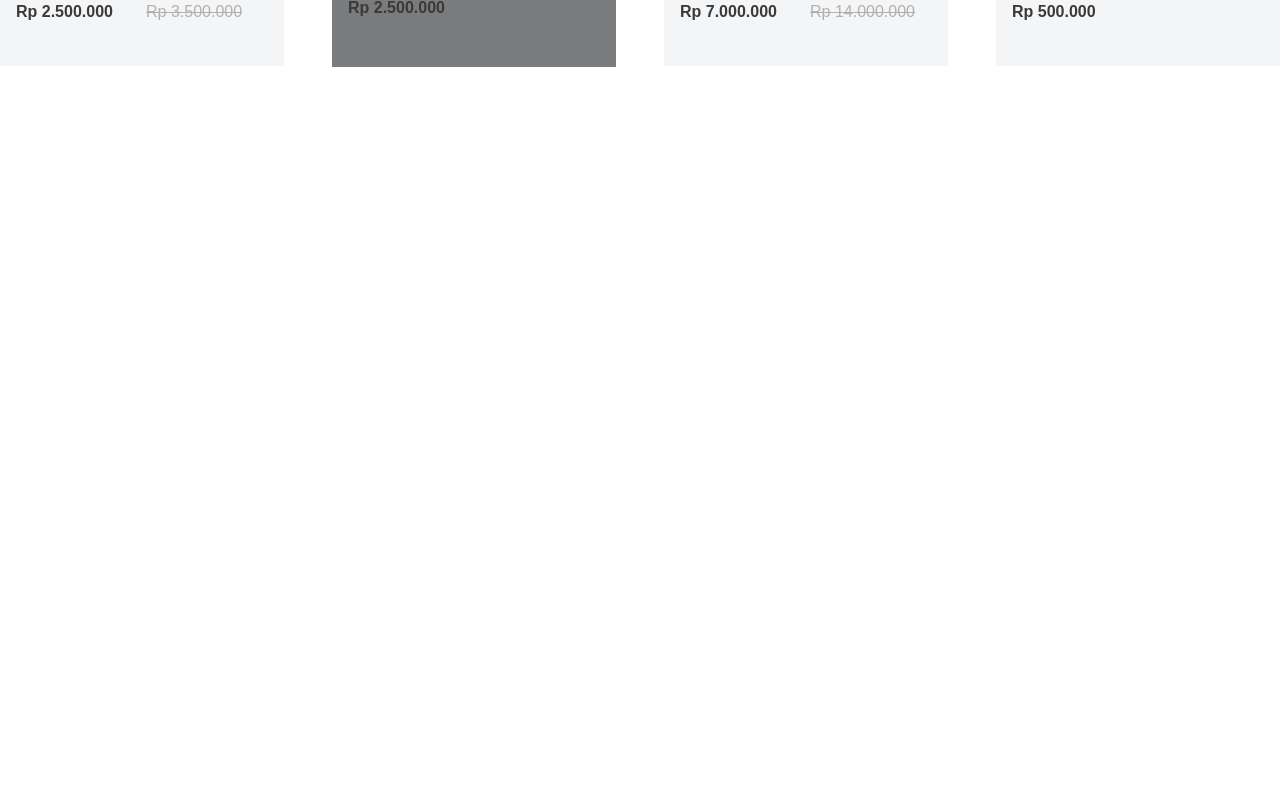
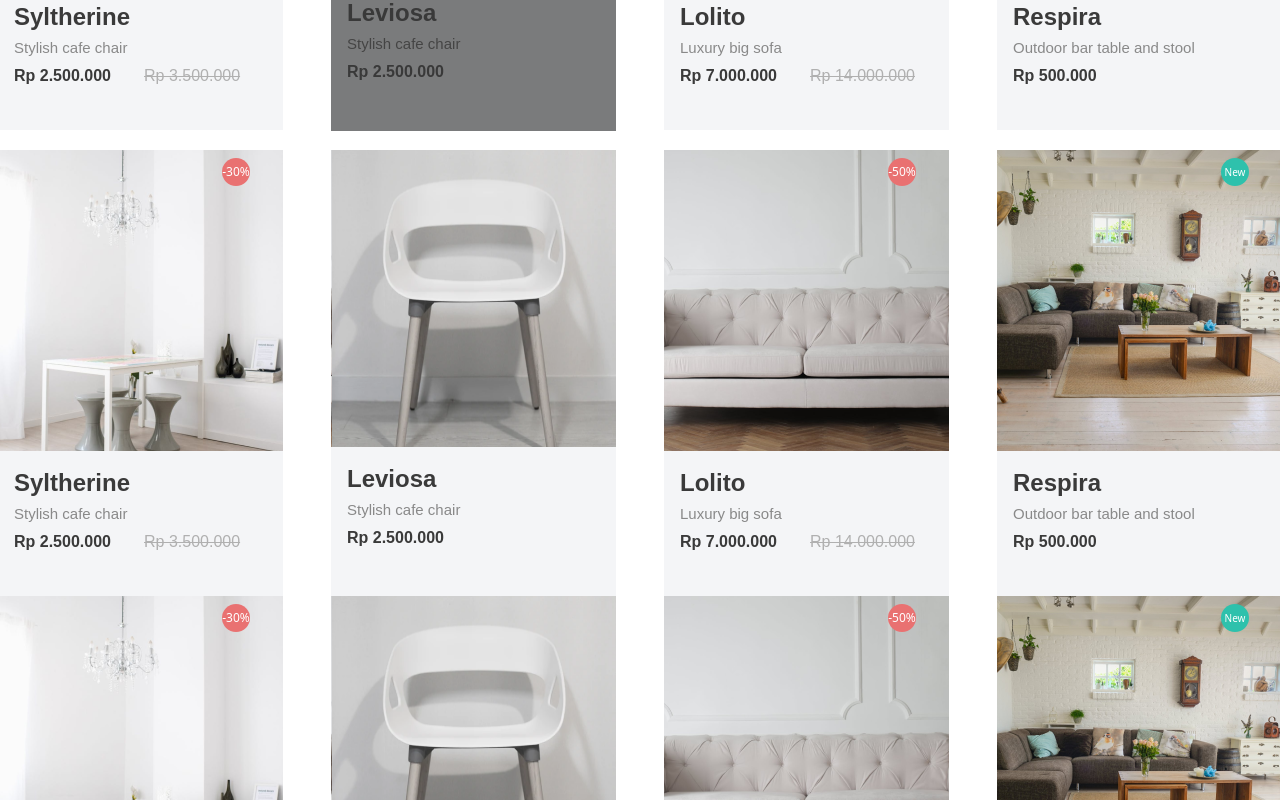
Before and after one commit to LucasFiorentin/tela, a React (Vite) app: page / in a window 1280 px wide. Shown: the part 480-1280 px from the top of the page. Before the commit the page ends 800 px from the top, so only its background shows below. Built offline with nearby package versions, Linux system fonts and the light colour scheme.

Commit message:
Cards/filtro finalizado

```diff
--- a/src/App.tsx
+++ b/src/App.tsx
@@ -1,11 +1,20 @@
 import { Cards } from './components/Cards'
 import { Filter } from './components/Filter'
+import { Cards2 } from './components/Cards2'
 
+const Card = new Array(3).fill(null)
 function App() {
   return (
     <>
       <Filter />
-      <Cards />
+      <div className="flex items-center justify-center pt-16 ">
+        <Cards />
+      </div>
+      <div className="flex flex-col items-center justify-center pt-5">
+        {Card.map(() => (
+          <Cards2 />
+        ))}
+      </div>
     </>
   )
 }
--- /dev/null
+++ b/src/components/Cards2.tsx
@@ -0,0 +1,126 @@
+import img from '../assets/Images.png'
+import img3 from '../assets/Images (1).png'
+import img4 from '../assets/Images (2).png'
+import img2 from '../assets/Images (3).png'
+
+export function Cards2() {
+  return (
+    <div className="flex gap-x-12 jus">
+      <div className="bg-[#F4F5F7] h-[446px] w-[285px]">
+        <div>
+          <p className=" flex items-center justify-center relative top-9 left-56 -mt-7 text-[#ffffff] bg-[#E97171] rounded-full w-7 h-7 text-[12px] ">
+            -30%
+          </p>
+
+          <img className="h-[301px] w-[285px]" src={img} alt="" />
+        </div>
+
+        <div className="  flex flex-col gap-y-1">
+          <div className="flex flex-col ml-4 mt-4 gap-y-1">
+            <h1 className=" text-[#3A3A3A] font-Poppins-ExtraBold font-bold text-2xl">
+              Syltherine
+            </h1>
+            <p
+              className="
+          flex-1 w-[138px] h-[24px] text-[#898989] font-Poppins-Medium text-[15px]"
+            >
+              Stylish cafe chair
+            </p>
+          </div>
+          <div className="flex ml-4">
+            <p className="w-[130px] h-[29px] text-[#3A3A3A] font-Poppins-Medium font-bold">
+              Rp 2.500.000
+            </p>
+            <p className="w-[102px] h-[24px] font-Poppins-Medium line-through text-[#B0B0B0]">
+              Rp 3.500.000
+            </p>
+          </div>
+        </div>
+      </div>
+      <div className="bg-[#F4F5F7] h-[446px] w-[285px]">
+        <div>
+          <img className="h-[297px] w-[285px] " src={img2} alt="" />
+        </div>
+        <div className="bg-[#F4F5F7] h-[150px]">
+          <div className="  flex flex-col gap-y-1">
+            <div className="flex flex-col ml-4 mt-4 gap-y-1">
+              <h1 className=" text-[#3A3A3A] font-Poppins-ExtraBold font-bold text-2xl  ">
+                Leviosa
+              </h1>
+              <p
+                className="
+          flex-1 w-[138px] h-[24px] text-[#898989] font-Poppins-Medium text-[15px]"
+              >
+                Stylish cafe chair
+              </p>
+            </div>
+            <div className="flex ml-4">
+              <p className="w-[130px] h-[29px] text-[#3A3A3A] font-Poppins-Medium font-bold ">
+                Rp 2.500.000
+              </p>
+            </div>
+          </div>
+        </div>
+      </div>
+      <div className="bg-[#F4F5F7] h-[446px] w-[285px]">
+        <div>
+          <p className=" flex items-center justify-center relative top-9 left-56 -mt-7 text-[#ffffff] bg-[#E97171] rounded-full w-7 h-7 text-[12px] ">
+            -50%
+          </p>
+
+          <img className="h-[301px] w-[285px]" src={img3} alt="" />
+        </div>
+
+        <div className="  flex flex-col gap-y-1">
+          <div className="flex flex-col ml-4 mt-4 gap-y-1">
+            <h1 className=" text-[#3A3A3A] font-Poppins-ExtraBold font-bold text-2xl">
+              Lolito
+            </h1>
+            <p
+              className="
+          flex-1 w-[138px] h-[24px] text-[#898989] font-Poppins-Medium text-[15px]"
+            >
+              Luxury big sofa
+            </p>
+          </div>
+          <div className="flex ml-4">
+            <p className="w-[130px] h-[29px] text-[#3A3A3A] font-Poppins-Medium font-bold">
+              Rp 7.000.000
+            </p>
+            <p className="w-[105px] h-[24px] font-Poppins-Medium line-through text-[#B0B0B0]">
+              Rp 14.000.000
+            </p>
+          </div>
+        </div>
+      </div>
+      <div className="bg-[#F4F5F7] h-[446px] w-[285px]">
+        <div>
+          <p className="flex relative top-9 left-56 -mt-7 text-[#ffffff] bg-[#2EC1AC] rounded-full w-7 h-7 text-[10px] items-center justify-center ">
+            New
+          </p>
+
+          <img className="h-[301px] w-[285px]" src={img4} alt="" />
+        </div>
+
+        <div className="  flex flex-col gap-y-1">
+          <div className="flex flex-col ml-4 mt-4 gap-y-1">
+            <h1 className=" text-[#3A3A3A] font-Poppins-ExtraBold font-bold text-2xl">
+              Respira
+            </h1>
+            <p
+              className="
+          flex-1 w-[200px] h-[24px] text-[#898989] font-Poppins-Medium text-[15px]"
+            >
+              Outdoor bar table and stool
+            </p>
+          </div>
+          <div className="flex ml-4">
+            <p className="w-[130px] h-[29px] text-[#3A3A3A] font-Poppins-Medium font-bold">
+              Rp 500.000
+            </p>
+          </div>
+        </div>
+      </div>
+    </div>
+  )
+}
```
